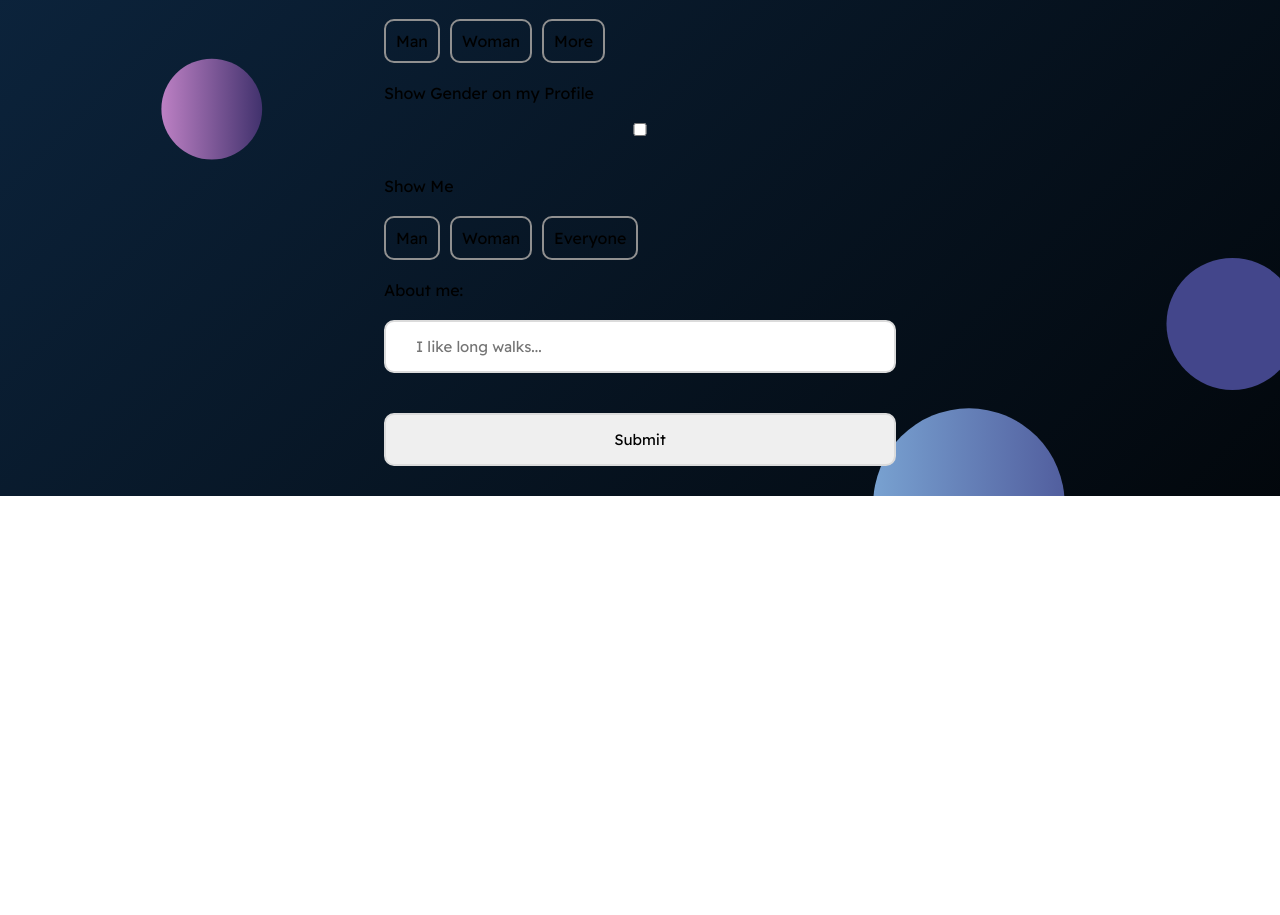
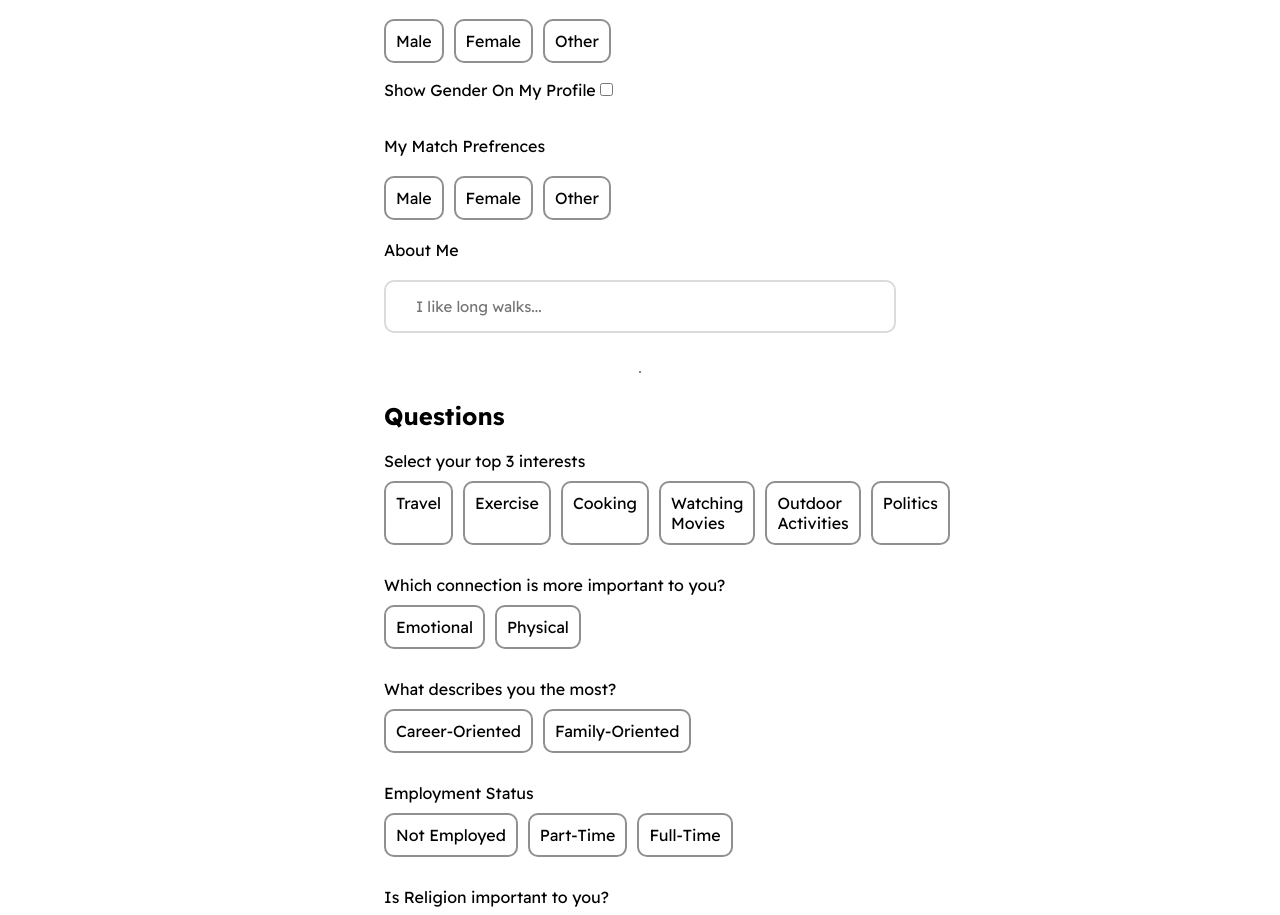
Before and after one commit to riyadd20/COC_Project, a React (Create React App) app in the folder client/blind-dating-app/: page /onboarding in a window 1280 px wide. Shown: the part 460-1375 px from the top of the page. Before the commit the page ends 956 px from the top, so only its background shows below. Built offline with nearby package versions, Linux system fonts and the light colour scheme.

Commit message:
onboard changes

```diff
--- a/client/blind-dating-app/src/index.css
+++ b/client/blind-dating-app/src/index.css
@@ -185,7 +185,7 @@ nav .nav-button:hover{
   font-size: 17px;
 }
 
-/*-------- OnBoarding Page --------*/
+/* OnBoarding */
 .onboarding {
   border-top: solid 1px rgb(213, 213, 213);
 }
@@ -247,7 +247,8 @@ nav .nav-button:hover{
 }
 
 .onboarding form input[type=radio]:checked + label {
-  border: solid 2px rgb(221, 39, 22);
+  border: solid 2px #243A73;
+  /* background:#A5BECC */
 }
 
 .onboarding form input[type=submit]:hover {
@@ -255,9 +256,13 @@ nav .nav-button:hover{
 }
 
 .onboarding form input[type=submit]:active {
-  background-color: rgb(226, 115, 115);
+  background-color: #243A73;
 }
 
-.onboarding form .photo-container img {
+/* .onboarding form .photo-container img {
   width: 100%
+} */
+
+.show-gender{
+  display: inline-block;
 }
--- a/client/blind-dating-app/src/pages/Events/Events.css
+++ b/client/blind-dating-app/src/pages/Events/Events.css
@@ -1,11 +1,12 @@
 h1 {
     text-align: center;
-    margin: 40px auto;
+    /* margin: 40px auto; */
     font-size: 4rem;
     color: white;
+    padding-top: 30px;
   }
 
-  body {
+  .events-body {
     margin: 0;
     font-family: "Avenir", -apple-system, BlinkMacSystemFont, "Segoe UI", "Roboto",
       "Oxygen", "Ubuntu", "Cantarell", "Fira Sans", "Droid Sans", "Helvetica Neue",
--- a/client/blind-dating-app/src/pages/Events/Events.js
+++ b/client/blind-dating-app/src/pages/Events/Events.js
@@ -7,8 +7,10 @@ import SmoothScroll from "../../components/SmoothScroll/SmoothScroll";
 const Events = () => {
   return (
     <SmoothScroll>
+      <div className="events-body">
       <h1>Events</h1>
       <Section />
+      </div>
     </SmoothScroll>
   );
 };
--- a/client/blind-dating-app/src/pages/OnBoarding.js
+++ b/client/blind-dating-app/src/pages/OnBoarding.js
@@ -23,8 +23,14 @@ const OnBoarding = () =>{
         console.log('submitted')
     }
 
-    const handleChange=()=>{
-        console.log('change')
+    const handleChange=(e)=>{
+        const value=e.target.type === 'checkbox'? e.target.checked:e.target.value
+        const name=e.target.name
+
+        setFormData((prevState)=>({
+            ...prevState,
+            [name]:value
+        }))
     }
 
     return(
@@ -36,19 +42,19 @@ const OnBoarding = () =>{
             />
 
                 <div className="onboarding">
-                    <h2>CREATE ACCOUNT</h2>
+                    <h2>CREATE PROFILE</h2>
 
-                    <form onSubmit={handleSubmit}>
+                    <form onSubmit={handleSubmit} method="post">
                     <section>
 
-                        <label htmlFor="first_name">First Name </label>
+                        <label htmlFor="first_name">Name </label>
                         <input
                             id="first_name"
                             type='text'
                             name="first_name"
-                            placeholder="First Name"
+                            placeholder="Name"
                             required={true}
-                            value={""}
+                            value={formData.first_name}
                             onChange={handleChange}
                         />
                             <br></br>
@@ -60,7 +66,7 @@ const OnBoarding = () =>{
                                 name="dob_day"
                                 placeholder="DD"
                                 required={true}
-                                value={""}
+                                value={formData.dob_day}
                                 onChange={handleChange}
                             />
 
@@ -70,7 +76,7 @@ const OnBoarding = () =>{
                                 name="dob_month"
                                 placeholder="MM"
                                 required={true}
-                                value={""}
+                                value={formData.dob_month}
                                 onChange={handleChange}
                             />
 
@@ -80,7 +86,7 @@ const OnBoarding = () =>{
                                 name="dob_year"
                                 placeholder="YYYY"
                                 required={true}
-                                value={""}
+                                value={formData.dob_year}
                                 onChange={handleChange}
                             />
                         </div>
@@ -88,92 +94,295 @@ const OnBoarding = () =>{
                         <label>Gender </label>
                         <div className="multiple-input-container">
                             <input
-                                id="man-gender-identity"
+                                id="male-gender-identity"
                                 type="radio"
                                 name="gender_identity"
-                                value="man"
+                                value="male"
                                 onChange={handleChange}
-                                checked={false}
+                                checked={formData.gender_identity === "male"}
                             />
-                            <label htmlFor="man-gender-identity">Man</label>
+                            <label htmlFor="male-gender-identity">Male</label>
                             <input
-                                id="woman-gender-identity"
+                                id="female-gender-identity"
                                 type="radio"
                                 name="gender_identity"
-                                value="woman"
+                                value="female"
                                 onChange={handleChange}
-                                checked={false}
+                                checked={formData.gender_identity === "female"}
                             />
-                            <label htmlFor="woman-gender-identity">Woman</label>
+                            <label htmlFor="female-gender-identity">Female</label>
                             <input
                                 id="more-gender-identity"
                                 type="radio"
                                 name="gender_identity"
                                 value="more"
                                 onChange={handleChange}
-                                checked={false}
+                                checked={formData.gender_identity === "more"}
                             />
-                            <label htmlFor="more-gender-identity">More</label>
+                            <label htmlFor="more-gender-identity">Other</label>
                         </div>
-
-                        <label htmlFor="show-gender">Show Gender on my Profile </label>
+                        <div className="show-gender">
+                        <label htmlFor="show-gender">Show Gender On My Profile </label>
 
                         <input
                             id="show-gender"
                             type="checkbox"
                             name="show_gender"
                             onChange={handleChange}
-                            checked={false}
+                            checked={formData.show_gender}
                         />
+                        </div>
                         <br></br>
-                        <label>Show Me </label>
+                        <label>My Match Prefrences </label>
 
                         <div className="multiple-input-container">
                             <input
-                                id="man-gender-interest"
+                                id="male-gender-interest"
                                 type="radio"
                                 name="gender_interest"
-                                value="man"
+                                value="male"
                                 onChange={handleChange}
-                                checked={false}
+                                checked={formData.gender_interest === "male"}
                             />
-                            <label htmlFor="man-gender-interest">Man</label>
+                            <label htmlFor="male-gender-interest">Male</label>
                             <input
-                                id="woman-gender-interest"
+                                id="female-gender-interest"
                                 type="radio"
                                 name="gender_interest"
-                                value="woman"
+                                value="female"
                                 onChange={handleChange}
-                                checked={false}
+                                checked={formData.gender_interest === "female"}
                             />
-                            <label htmlFor="woman-gender-interest">Woman</label>
+                            <label htmlFor="female-gender-interest">Female</label>
                             <input
                                 id="everyone-gender-interest"
                                 type="radio"
                                 name="gender_interest"
                                 value="everyone"
                                 onChange={handleChange}
-                                checked={false}
+                                checked={formData.gender_interest === "everyone"}
                             />
-                            <label htmlFor="everyone-gender-interest">Everyone</label>
+                            <label htmlFor="everyone-gender-interest">Other</label>
 
                         </div>
 
-                        <label htmlFor="about">About me: </label>
+                        <label htmlFor="about">About Me </label>
                         <input
                             id="about"
                             type="text"
                             name="about"
                             required={true}
                             placeholder="I like long walks..."
-                            value={""}
+                            value={formData.about}
                             onChange={handleChange}
                         />
                         <br></br>
-                        <input type="submit"/>
+
+                        <hr color="grey"/>
+
+                    <div>
+                    <h2><b>Questions</b></h2>
+
+                    <label>Select your top 3 interests</label>
+                        <div className="multiple-input-container">
+                            <input
+                                id="ques1_1"
+                                type="radio"
+                                name="ques1_1"
+                                value="travel"
+                                onChange={handleChange}
+                                checked={formData.ques1_1 }
+                            />
+                            <label htmlFor="ques1_2">Travel</label>
+                            <input
+                                id="ques1_2"
+                                type="radio"
+                                name="ques1_2"
+                                value="exercise"
+                                onChange={handleChange}
+                                checked={formData.ques1_2 }
+                            />
+                            <label htmlFor="ques1_3">Exercise</label>
+                            <input
+                                id="ques1_3"
+                                type="radio"
+                                name="ques1_3"
+                                value="cooking"
+                                onChange={handleChange}
+                                checked={formData.ques1_3 }
+                            />
+                            <div><br></br></div>
+                            <label htmlFor="ques1_3">Cooking</label>
+                            <input
+                                id="ques1_4"
+                                type="radio"
+                                name="ques1_4"
+                                value="watching-movies"
+                                onChange={handleChange}
+                                checked={formData.ques1_4 === "watching-movies"}
+                            />
+
+                            <label htmlFor="ques1_4">Watching Movies</label>
+                            <input
+                                id="ques1_5"
+                                type="radio"
+                                name="ques1_5"
+                                value="outdoor-activities"
+                                onChange={handleChange}
+                                checked={formData.ques1_5 === "outdoor-activities"}
+                            />
+                            <label htmlFor="ques1_5">Outdoor Activities</label>
+                            <input
+                                id="ques1_6"
+                                type="radio"
+                                name="ques1_6"
+                                value="politics"
+                                onChange={handleChange}
+                                checked={formData.ques1_6 === "politics"}
+                            />
+                            <label htmlFor="ques1_6">Politics</label>
+                        </div>
+
+                        <br></br>
+
+                        <label>Which connection is more important to you?</label>
+                        <div className="multiple-input-container">
+                        <input
+                                id="ques2_1"
+                                type="radio"
+                                name="ques2_1"
+                                value="emotional"
+                                onChange={handleChange}
+                                checked={formData.ques2_1 === "emotional"}
+                            />
+                            <label htmlFor="ques2_1">Emotional</label>
+                            <input
+                                id="ques2_2"
+                                type="radio"
+                                name="ques2_2"
+                                value="physical"
+                                onChange={handleChange}
+                                checked={formData.ques2_2=== "physical"}
+                            />
+                            <label htmlFor="ques2_2">Physical</label>
+                            </div>
+
+                            <br></br>
+
+                            <label>What describes you the most?</label>
+                        <div className="multiple-input-container">
+                        <input
+                                id="ques3_1"
+                                type="radio"
+                                name="ques3_1"
+                                value="career-oriented"
+                                onChange={handleChange}
+                                checked={formData.ques3_1 }
+                            />
+                            <label htmlFor="ques3_1">Career-Oriented</label>
+                            <input
+                                id="ques3_2"
+                                type="radio"
+                                name="ques3_2"
+                                value="family-oriented"
+                                onChange={handleChange}
+                                checked={formData.ques3_2}
+                            />
+                            <label htmlFor="ques3_2">Family-Oriented</label>
+                            </div>
+
+                            <br></br>
+
+                            <label>Employment Status</label>
+                        <div className="multiple-input-container">
+                        <input
+                                id="ques4_1"
+                                type="radio"
+                                name="ques4_1"
+                                value="not-employed"
+                                onChange={handleChange}
+                                checked={formData.ques4_1 }
+                            />
+                            <label htmlFor="ques4_1">Not Employed</label>
+                            <input
+                                id="ques4_2"
+                                type="radio"
+                                name="ques4_2"
+                                value="part-time"
+                                onChange={handleChange}
+                                checked={formData.ques4_2}
+                            />
+                            <label htmlFor="ques4_2">Part-Time</label>
+                            <input
+                                id="ques4_3"
+                                type="radio"
+                                name="ques4_3"
+                                value="full-time"
+                                onChange={handleChange}
+                                checked={formData.ques4_3}
+                            />
+                            <label htmlFor="ques4_3">Full-Time</label>
+                            </div>
+
+                            <br></br>
+
+                            <label>Is Religion important to you?</label>
+                        <div className="multiple-input-container">
+                        <input
+                                id="ques5_1"
+                                type="radio"
+                                name="ques5_1"
+                                value="yes"
+                                onChange={handleChange}
+                                checked={formData.ques5_1 }
+                            />
+                            <label htmlFor="ques5_1">Yes</label>
+                            <input
+                                id="ques5_2"
+                                type="radio"
+                                name="ques5_2"
+                                value="no"
+                                onChange={handleChange}
+                                checked={formData.ques5_2}
+                            />
+                            <label htmlFor="ques5_2">No</label>
+                            </div>
+
+                            <br></br>
+
+                            <label>Is Polictics important to you?</label>
+                        <div className="multiple-input-container">
+                        <input
+                                id="ques6_1"
+                                type="radio"
+                                name="ques6_1"
+                                value="yes"
+                                onChange={handleChange}
+                                checked={formData.ques6_1 }
+                            />
+                            <label htmlFor="ques5_1">Yes</label>
+                            <input
+                                id="ques6_2"
+                                type="radio"
+                                name="ques6_2"
+                                value="no"
+                                onChange={handleChange}
+                                checked={formData.ques6_2}
+                            />
+                            <label htmlFor="ques6_2">No</label>
+                            </div>
+
+
+                    </div>
+
+                    <input type="submit"/>
+
                     </section>
 
-                    {/* <section> */}
+
+
+
+                    {/* <section> }
 
                         {/* <label htmlFor="url">Profile Photo</label>
                         <input
```
